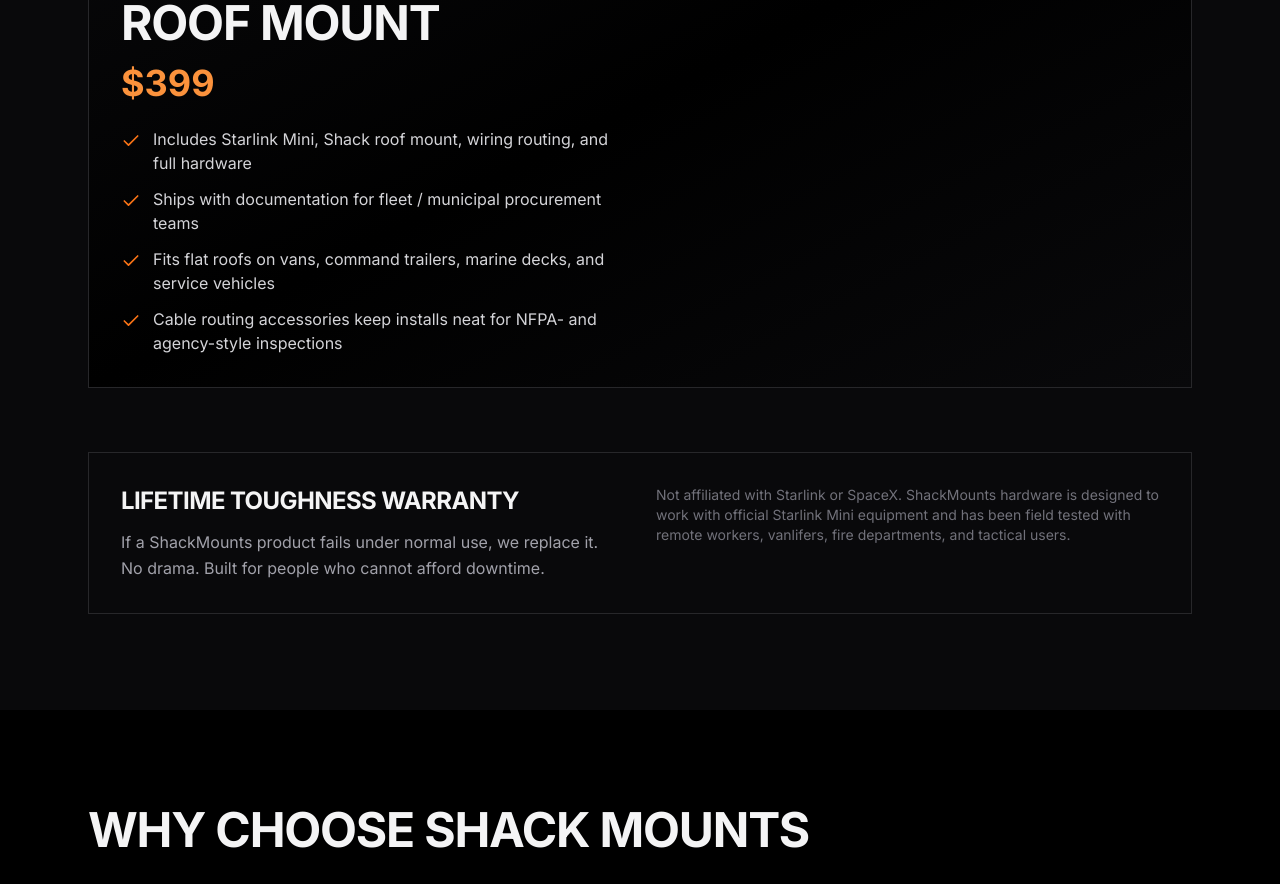
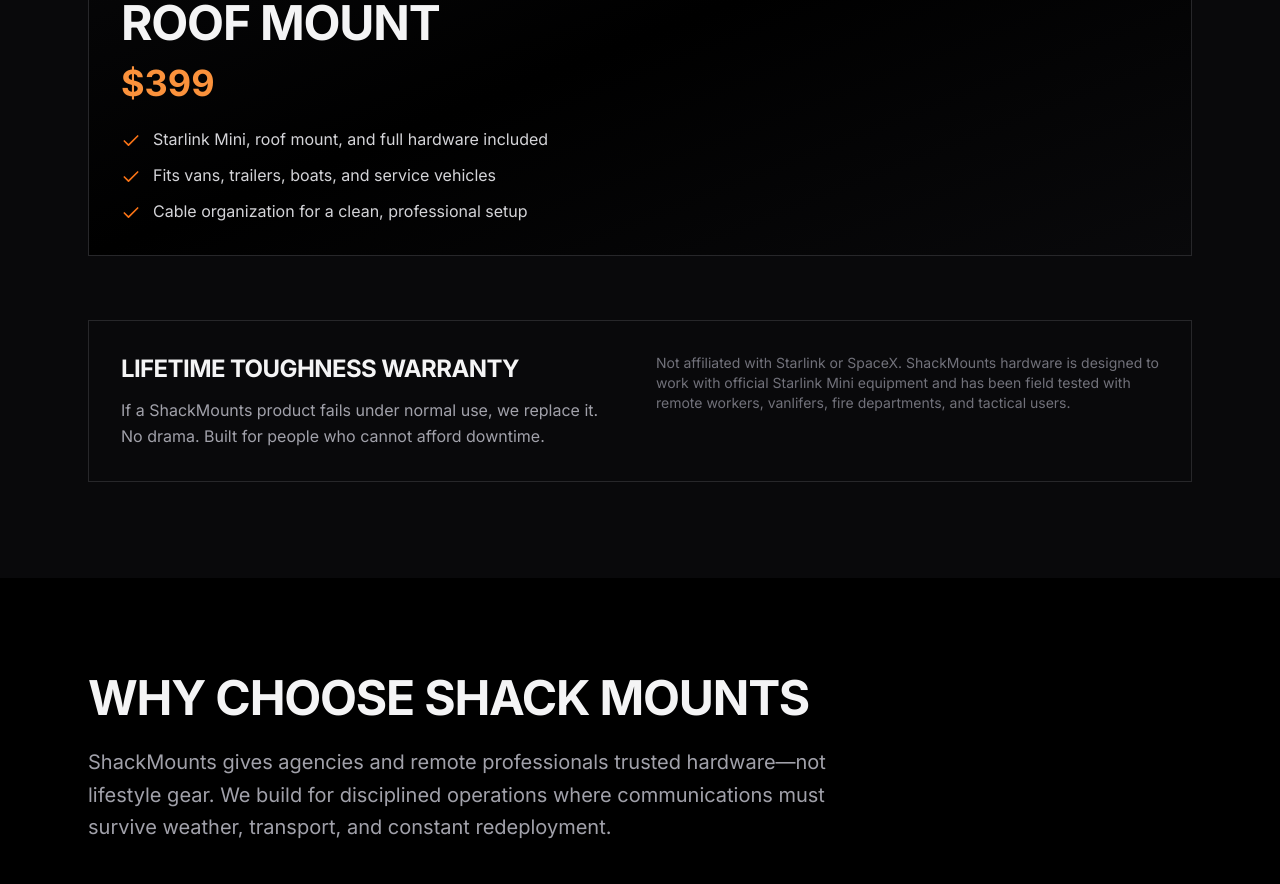
Before and after one commit to connershack-04/shackstarlinkmounts, a React (Vite) app: page / in a window 1280 px wide. Shown: the part 1700-2584 px from the top of the page. Built offline with nearby package versions, Linux system fonts and the light colour scheme.

Commit message:
Update field kit features

```diff
--- a/src/components/Product.tsx
+++ b/src/components/Product.tsx
@@ -33,10 +33,9 @@ const products = [
       'Reliable Starlink Mini connectivity for remote workers, first responders, and military. Durable hardware engineered to perform when communication is critical.',
     longDescription: '',
     features: [
-      'Includes Starlink Mini, Shack roof mount, wiring routing, and full hardware',
-      'Ships with documentation for fleet / municipal procurement teams',
-      'Fits flat roofs on vans, command trailers, marine decks, and service vehicles',
-      'Cable routing accessories keep installs neat for NFPA- and agency-style inspections',
+      'Starlink Mini, roof mount, and full hardware included',
+      'Fits vans, trailers, boats, and service vehicles',
+      'Cable organization for a clean, professional setup',
     ],
     buttonLabel: 'Order Bundle',
     buttonHref: `mailto:${contactEmail}?subject=${encodeURIComponent(
```
Also changed, not shown: 2 other files (tests, documents, lock files or other folders).
